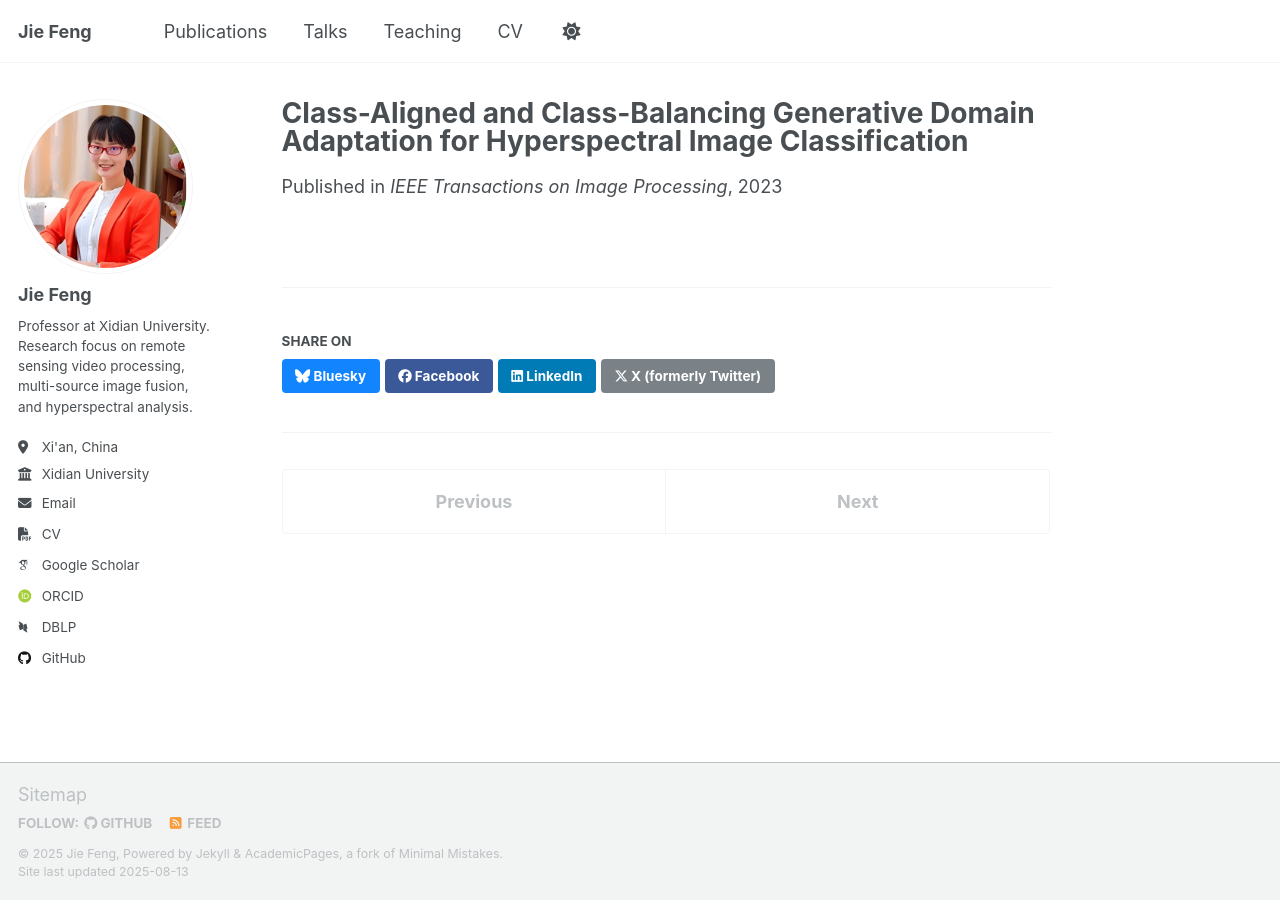
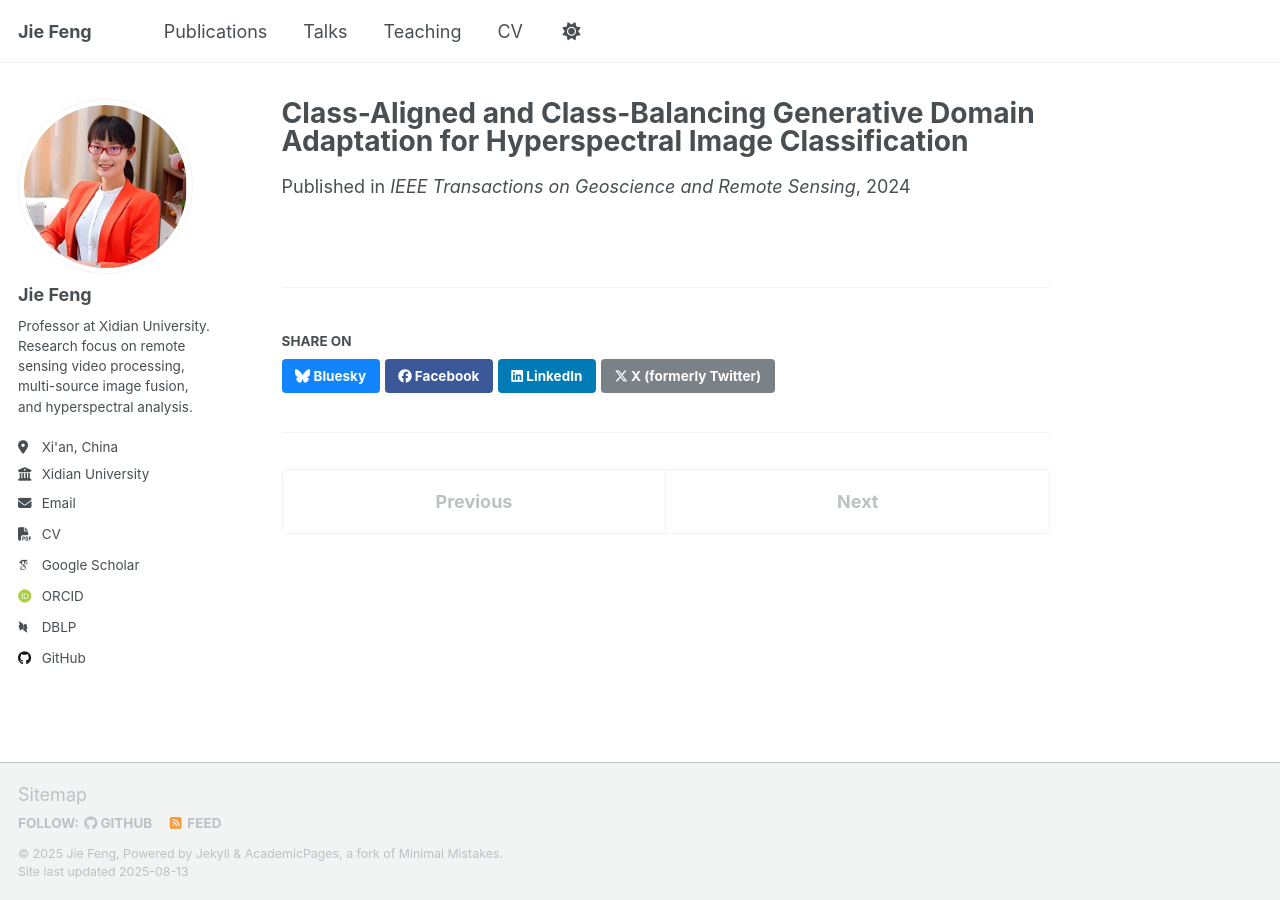
Before and after one commit to jiefeng0109/jiefeng0109.github.io, a Jekyll site: the page built from _publications/2024-02-20-paper-title-number-5.md, in a window 1280 px wide. Built offline with Jekyll 4.4.1, drawn with Linux system fonts in a browser that asks for light colours; some web fonts are replaced; a script that is not in the unit is left out.

Commit message:
Update and rename 2023-03-06-paper-title-number-6.md to 2024-02-20-paper-title-number-5.md

```diff
--- a/_publications/2023-03-06-paper-title-number-6.md
+++ b/_publications/2024-02-20-paper-title-number-5.md
@@ -2,7 +2,7 @@
 title: "Class-Aligned and Class-Balancing Generative Domain Adaptation for Hyperspectral Image Classification"
 collection: publications
 category: manuscripts
-permalink: /publication/2023-03-06-paper-title-number-6
-date: 2023-03-06
-venue: 'IEEE Transactions on Image Processing'
+permalink: /publication/2024-02-20-paper-title-number-5
+date: 2024-02-20
+venue: 'IEEE Transactions on Geoscience and Remote Sensing'
 ---
```
